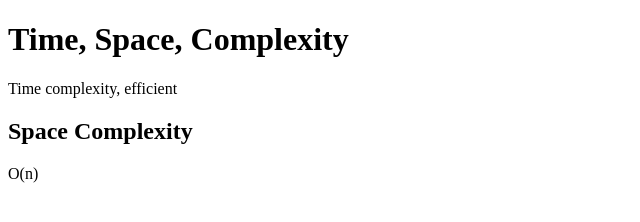
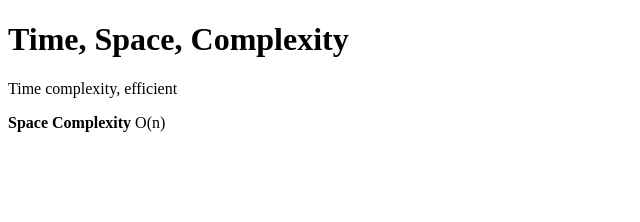
Before and after one commit to acciojob/time-and-space-complexity-mayankshukla-20, a website: page main.html in a window 1280 px wide. Shown: the whole page, without its empty margins (0-640 px from the left). Drawn offline with Linux system fonts and the light colour scheme.

Commit message:
created a submission

```diff
--- a/main.html
+++ b/main.html
@@ -10,7 +10,7 @@
 	<!-- the entire body must be written by student -->
 	<h1>Time, Space, Complexity</h1>
 	<p>Time complexity, efficient</p>
-	<p><h2>	Space Complexity</h2>O(n)</p>
+	<p><b>	Space Complexity</b> O(n)</p>
     <script type="text/javascript" src="./script.js">
 </script>
 
```
